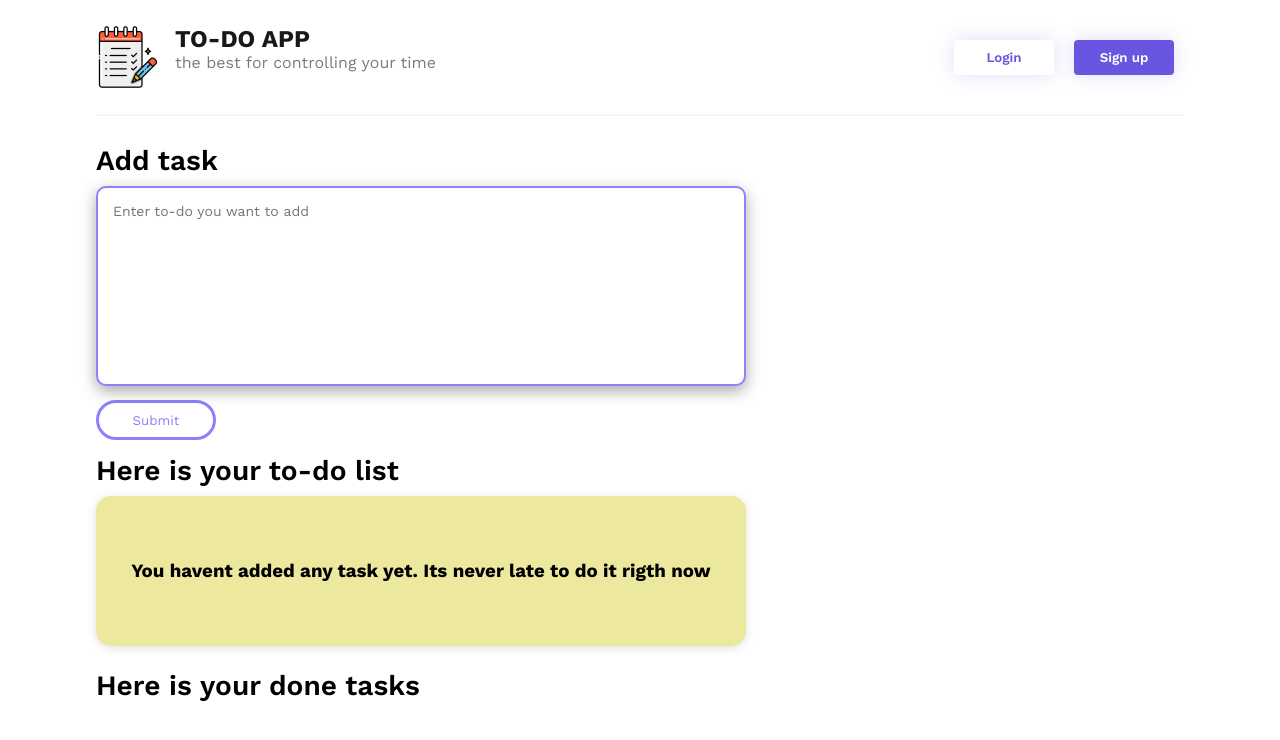
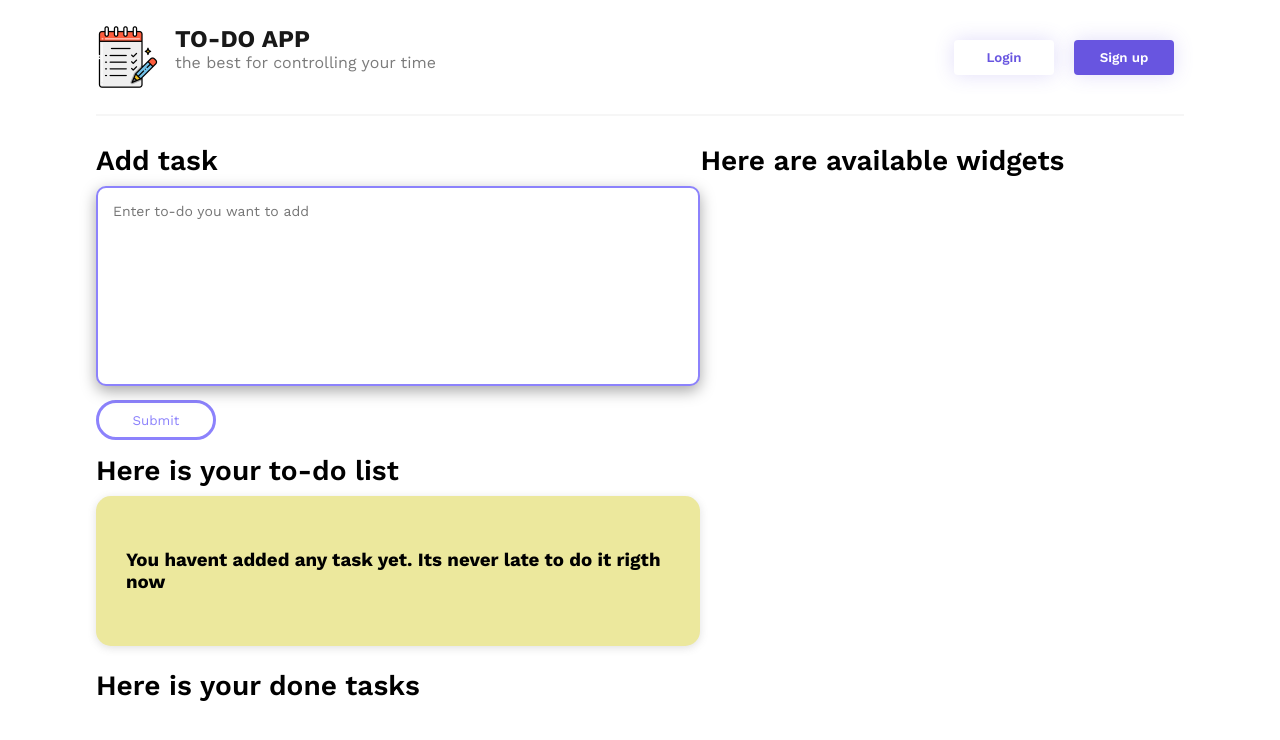
Before and after one commit to RemiixSp/todo-list, a React (Create React App) app: page / in a window 1280 px wide. Shown: the top 740 px of the page. Built offline with nearby package versions, Linux system fonts and the light colour scheme.

Commit message:
feat: :sparkles: starting widgets block development

```diff
--- a/src/ui/pages/home/home.module.scss
+++ b/src/ui/pages/home/home.module.scss
@@ -5,10 +5,12 @@ $borderViolet: #8c82fc;
   margin: 0 auto;
 
   .home {
+    display: flex;
+    justify-content: space-between;
+    margin-top: 30px;
     .todoBlock {
       max-width: 650px;
       min-height: 200px;
-      margin-top: 30px;
 
       .addContainer {
         height: 300px;
@@ -72,5 +74,13 @@ $borderViolet: #8c82fc;
         }
       }
     }
+
+    .widgetsBlock {
+      width: 47%;
+
+      .widgetsHeader {
+        margin-bottom: 10px;
+      }
+    }
   }
 }
--- a/src/ui/pages/home/index.tsx
+++ b/src/ui/pages/home/index.tsx
@@ -4,10 +4,8 @@ import HomeView from '../../views/home';
 
 const Home = () => (
   <div className={styles.container}>
-    <div className={styles.home}>
-      <Header />
-      <HomeView />
-    </div>
+    <Header />
+    <HomeView />
   </div>
 );
 
--- a/src/ui/views/home/index.tsx
+++ b/src/ui/views/home/index.tsx
@@ -70,6 +70,7 @@ const HomeView = () => {
   }, [allTasks]);
 
   return (
+    <div className={styles.home}>
       <div className={styles.todoBlock}>
         <div className={styles.addContainer}>
           <h2>Add task</h2>
@@ -122,6 +123,11 @@ const HomeView = () => {
           </div>
         )}
       </div>
+      <div className={styles.widgetsBlock}>
+        <h2 className={styles.widgetsHeader}>Here are available widgets</h2>
+        <div className={styles.allWidgets}></div>
+      </div>
+    </div>
   );
 };
 
```
Lines whose indentation alone changed are shown as unchanged.
